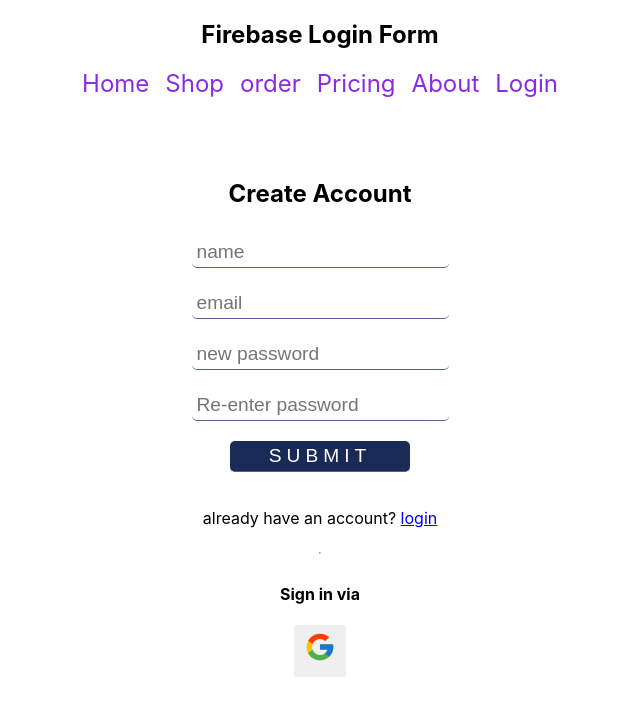
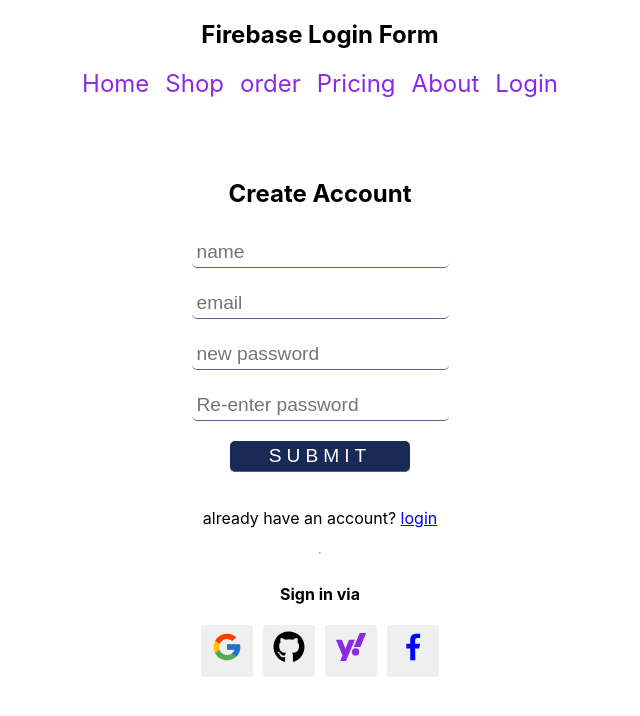
Before and after one commit to arifulhasantotul/firebaseLoginValidate, a React (Create React App) app: page /register in a window 1280 px wide. Shown: the top 716 px of the page, without its empty margins (320-960 px from the left). Built offline with nearby package versions, Linux system fonts and the light colour scheme; no server answers.

Commit message:
register

```diff
--- a/src/components/Register/Register.js
+++ b/src/components/Register/Register.js
@@ -1,12 +1,51 @@
 import React from "react";
 import { useForm } from "react-hook-form";
+import * as FaIcons from "react-icons/fa";
 import * as FcIcons from "react-icons/fc";
-import { Link } from "react-router-dom";
+import * as GrIcons from "react-icons/gr";
+import { Link, useHistory, useLocation } from "react-router-dom";
 import useAuth from "../../hooks/useAuth";
 import "../Login/Login.css";
 
 const Register = () => {
-   const { signInUsingGoogle } = useAuth();
+   const {
+      signInUsingGoogle,
+      signInUsingGithub,
+      signInUsingYahoo,
+      signInUsingFacebook,
+   } = useAuth();
+
+   // use location to track where the click came from
+   const location = useLocation();
+   const history = useHistory();
+
+   // location.state?.from is the clicked path address
+   const redirect_url = location.state?.from || "/home";
+   console.log("clicked from", location.state?.from);
+
+   const handleGoogleSignIn = () => {
+      signInUsingGoogle().then((result) => {
+         history.push(redirect_url);
+      });
+   };
+
+   const handleGithubSignIn = () => {
+      signInUsingGithub().then((result) => {
+         history.push(redirect_url);
+      });
+   };
+
+   const handleYahooSignIn = () => {
+      signInUsingYahoo().then((result) => {
+         history.push(redirect_url);
+      });
+   };
+
+   const handleFacebookSignIn = () => {
+      signInUsingFacebook().then((result) => {
+         history.push(redirect_url);
+      });
+   };
 
    const {
       register,
@@ -73,8 +112,33 @@ const Register = () => {
          <hr />
          <div>
             <h4>Sign in via</h4>
-            <button onClick={signInUsingGoogle} className="btn_submit">
+            <button
+               style={{ color: "#000", margin: "0 5px" }}
+               onClick={handleGoogleSignIn}
+               className="btn_submit"
+            >
                <FcIcons.FcGoogle />
+            </button>
+            <button
+               style={{ color: "#000", margin: "0 5px" }}
+               onClick={handleGithubSignIn}
+               className="btn_submit"
+            >
+               <FaIcons.FaGithub />
+            </button>
+            <button
+               style={{ color: "blueviolet", margin: "0 5px" }}
+               onClick={handleYahooSignIn}
+               className="btn_submit"
+            >
+               <FaIcons.FaYahoo />
+            </button>
+            <button
+               style={{ color: "blue", margin: "0 5px" }}
+               onClick={handleFacebookSignIn}
+               className="btn_submit"
+            >
+               <GrIcons.GrFacebookOption />
             </button>
          </div>
       </div>
--- a/src/hooks/useFirebase.js
+++ b/src/hooks/useFirebase.js
@@ -64,6 +64,7 @@ const useFirebase = () => {
       signInUsingGithub,
       signInUsingYahoo,
       signInUsingFacebook,
+
       handleLogout,
    };
 };
```
